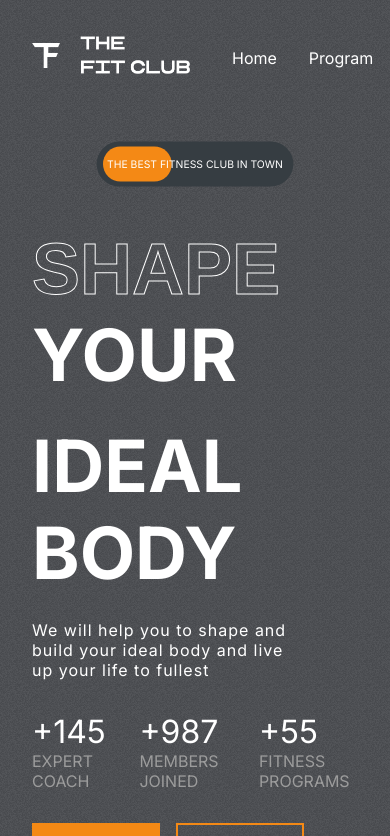
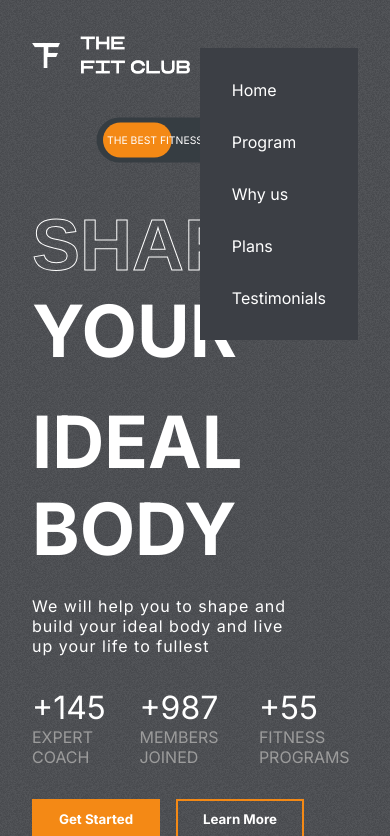
Before and after one commit to Harshu467/GYM, a React (Create React App) app: page / in a window 390 px wide. Shown: the top 836 px of the page. Built offline with nearby package versions, Linux system fonts and the light colour scheme.

Commit message:
Responsive

```diff
--- a/src/Components/Header/Header.css
+++ b/src/Components/Header/Header.css
@@ -16,3 +16,16 @@
     cursor: pointer;
     color: var(--orange);
 }
+@media screen and (max-width:760px){
+    .header>:nth-child(2)
+    {
+        z-index: 99;
+        right: 2rem;
+        position: fixed;
+    }
+    .header-list{
+        flex-direction: column;
+        padding: 2rem;
+        background-color: var(--appColor);
+    }
+}
```
